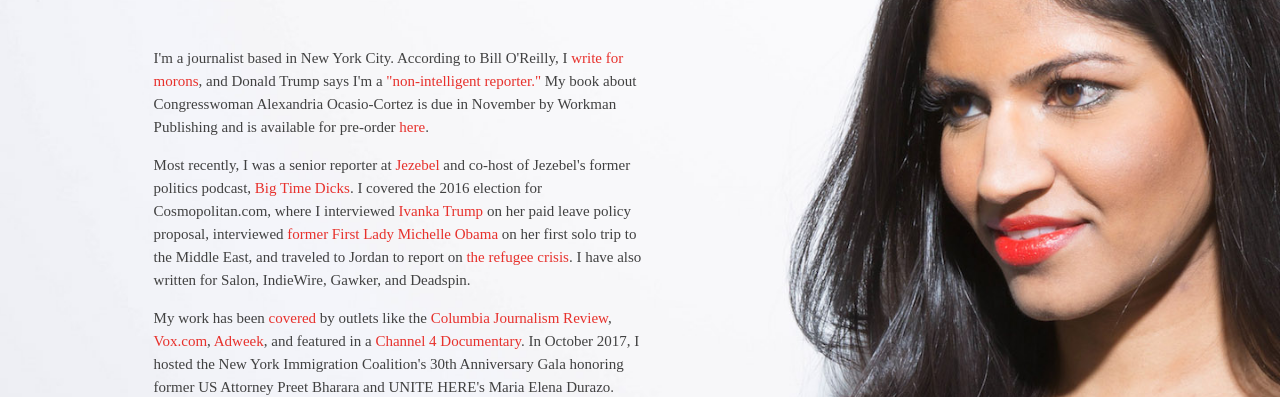
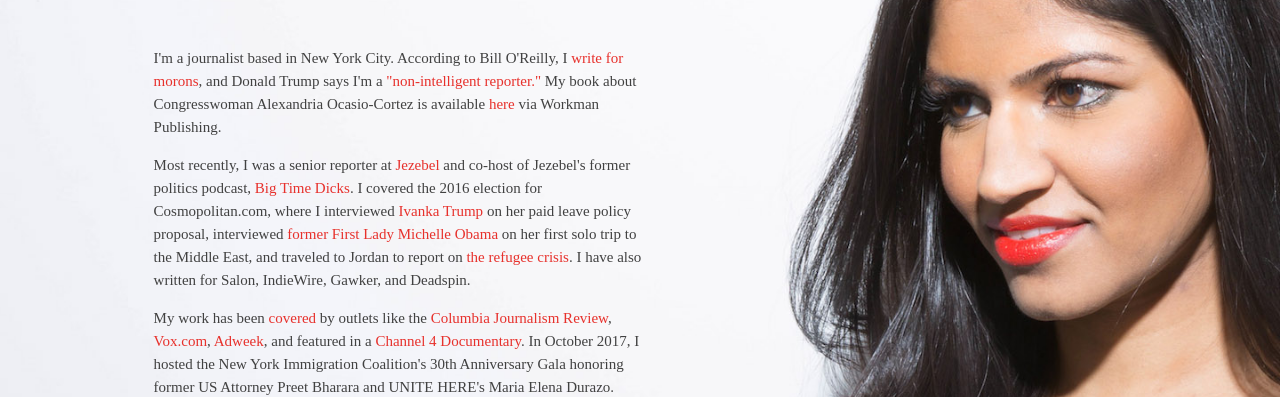
Before and after one commit to prachigu/prachi-gupta, a plain HTML site: page index.html in a window 1280 px wide. Shown: the part 172-569 px from the top of the page. Drawn offline with Linux system fonts and the light colour scheme; a web font is replaced by a local one.

Commit message:
Update index.html

```diff
--- a/index.html
+++ b/index.html
@@ -50,7 +50,7 @@
 
 
               <div class="content">
-                <p>I'm a journalist based in New York City. According to Bill O'Reilly, I <a href="http://www.newshounds.us/20222014_got_irony_bill_o_reilly_attacks_salon_because_writer_smeared_him" target="_blank">write for morons</a>, and Donald Trump says I'm a <a href="https://www.motherjones.com/politics/2016/09/ivanka-trump-cosmo-interview-donald-trump-reacts/" target="_blank">"non-intelligent reporter."</a> My book about Congresswoman Alexandria Ocasio-Cortez is due in November by Workman Publishing and is available for pre-order <a href="https://www.amazon.com/AOC-Fighter-Changemaker-Prachi-Gupta/dp/1523510374"_blank">here</a>.
+                <p>I'm a journalist based in New York City. According to Bill O'Reilly, I <a href="http://www.newshounds.us/20222014_got_irony_bill_o_reilly_attacks_salon_because_writer_smeared_him" target="_blank">write for morons</a>, and Donald Trump says I'm a <a href="https://www.motherjones.com/politics/2016/09/ivanka-trump-cosmo-interview-donald-trump-reacts/" target="_blank">"non-intelligent reporter."</a> My book about Congresswoman Alexandria Ocasio-Cortez is available <a href="https://www.amazon.com/AOC-Fighter-Changemaker-Prachi-Gupta/dp/1523510374"_blank">here</a> via Workman Publishing.
                   <p>Most recently, I was a senior reporter at <a href="https://kinja.com/prachigu" target="_blank">Jezebel</a> and co-host of Jezebel's former politics podcast, <a href="https://itunes.apple.com/us/podcast/big-time-dicks/id1197030444?mt=2" target="_blank">Big Time Dicks</a>. I covered the 2016 election for Cosmopolitan.com, where I interviewed <a href="https://www.cosmopolitan.com/politics/a3356886/ivanka-trump-child-care-maternity-leave-policy/" target="_blank">Ivanka Trump</a> on her paid leave policy proposal, interviewed <a href="http://www.cosmopolitan.com/politics/news/a50698/michelle-obama-middle-east/" target="_blank">former First Lady Michelle Obama</a> on her first solo trip to the Middle East, and traveled to Jordan to report on <a href="http://www.cosmopolitan.com/politics/news/a50299/undocumented-syrian-refugees-in-jordan/" target="_blank">the refugee crisis</a>. I have also written for Salon, IndieWire, Gawker, and Deadspin.
                   <p>My work has been <a href="https://www.cjr.org/special_report/ivanka-trump-media-press.php" target="_blank">covered</a> by outlets like the <a href="https://www.cjr.org/special_report/trump-bump-sopan-deb-katy-tur-sam-sanders-prachi-gupta-fahrenthold.php"_blank">Columbia Journalism Review</a>, <a href="https://www.vox.com/policy-and-politics/2016/9/30/13089842/feminist-women-magazines-trump-clinton-election" target="_blank">Vox.com</a>, <a href="http://www.adweek.com/digital/big-time-dicks-celebrates-its-six-month-anniversary-with-a-live-podcast/" target="_blank">Adweek</a>, and featured in a <a href="http://www.independent.co.uk/news/world/americas/ivanka-trump-next-us-president-channel-4-film-investigation-political-career-a7736446.html" target="_blank">Channel 4 Documentary</a>. In October 2017, I hosted the New York Immigration Coalition's 30th Anniversary Gala honoring former US Attorney Preet Bharara and UNITE HERE's Maria Elena Durazo.
 
```
